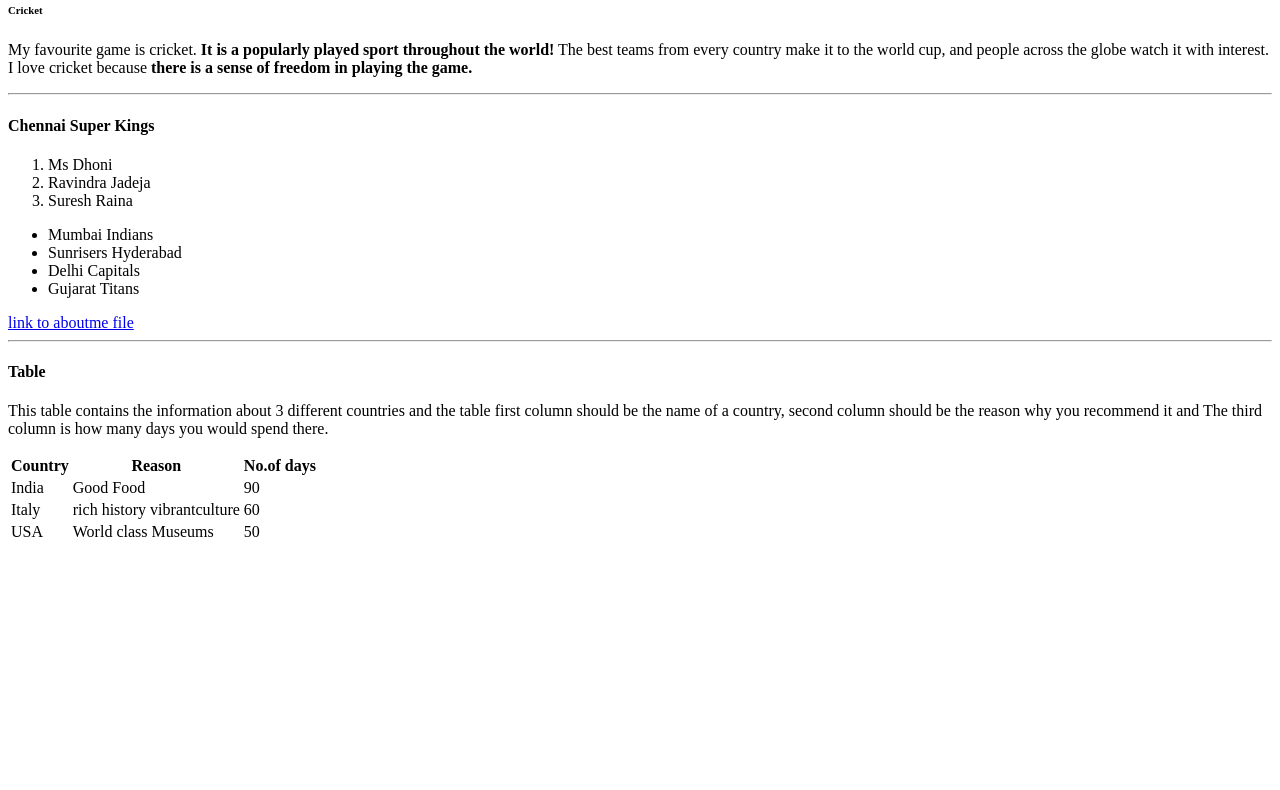
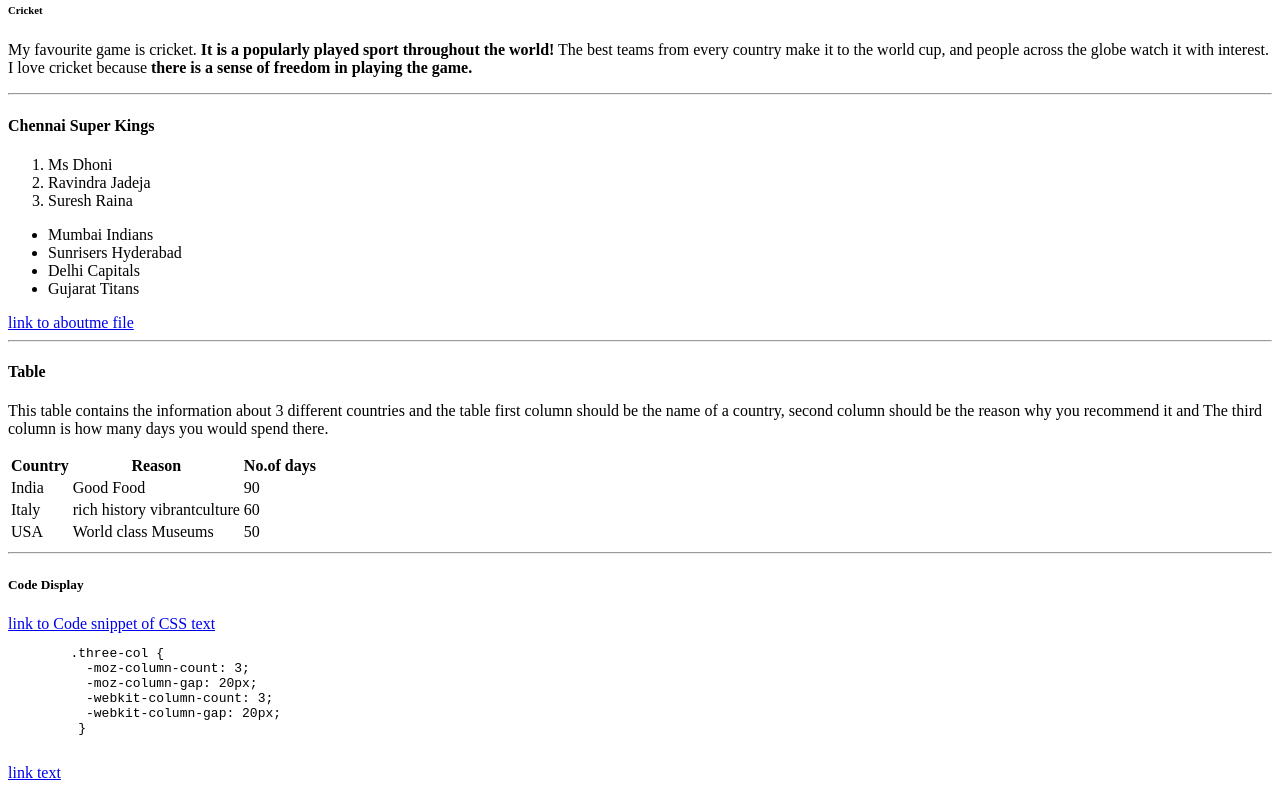
Before and after one commit to 44-563-Web-Apps-S23/44563-webapps-assignment-3-AshokkumarGanji, a plain HTML site: page index.html in a window 1280 px wide. Shown: the part 79-869 px from the top of the page. Before the commit the page ends 800 px from the top, so only its background shows below. Drawn offline with Linux system fonts and the light colour scheme.

Commit message:
Added code snippet to index.html file

```diff
--- a/index.html
+++ b/index.html
@@ -62,6 +62,21 @@
           </tr>
 
         </table>
+       <hr>
+        <!--Section with an ordered list-->
+        <h5>Code Display</h5>
+
+        <a href="https://stackoverflow.com/questions/56931456/css-multiple-columns-paragraphs-grouping">link to Code snippet of CSS text</a>
+        <pre>
+        .three-col {
+          -moz-column-count: 3;
+          -moz-column-gap: 20px;
+          -webkit-column-count: 3;
+          -webkit-column-gap: 20px;
+         }
+        </pre>
+
+         <a href="https://css-tricks.com/snippets/css/multiple-columns/"> link text </a>
 
 
         </body>
```
